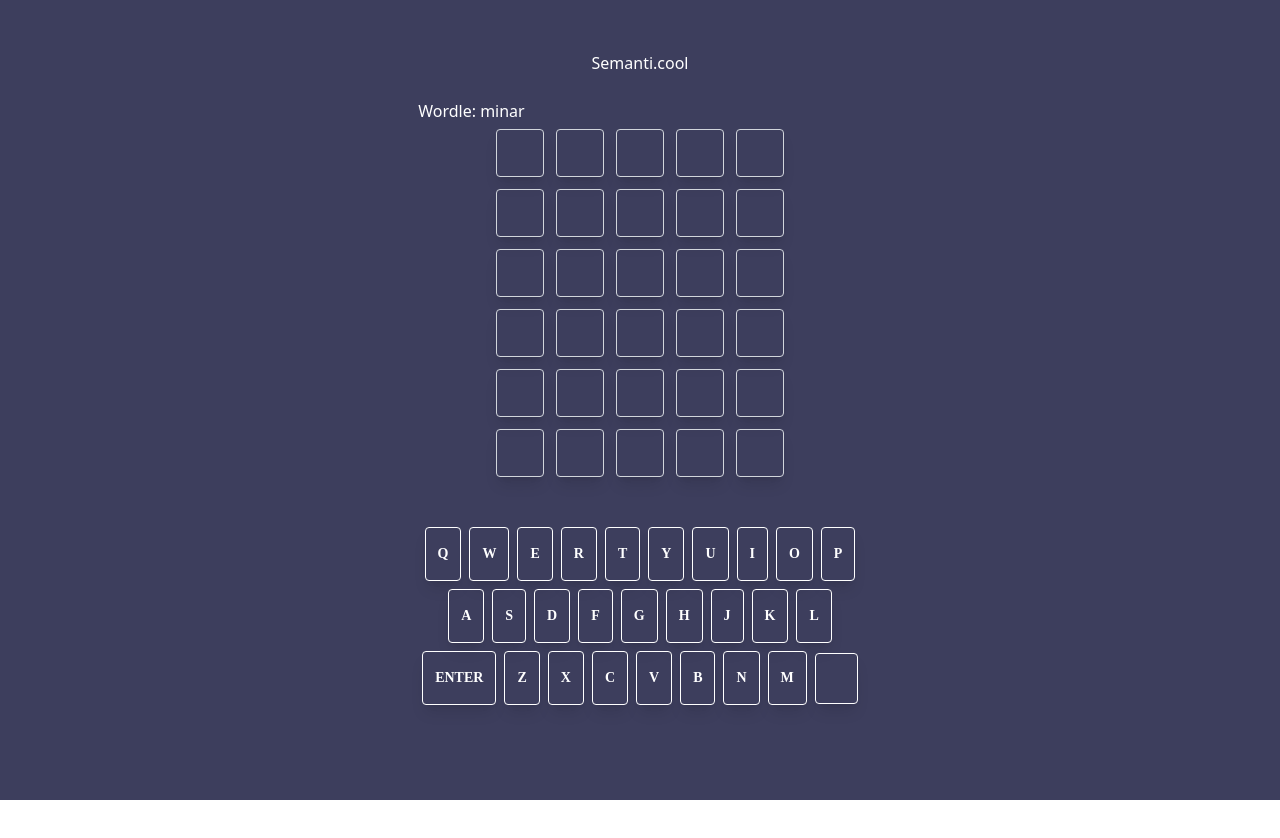
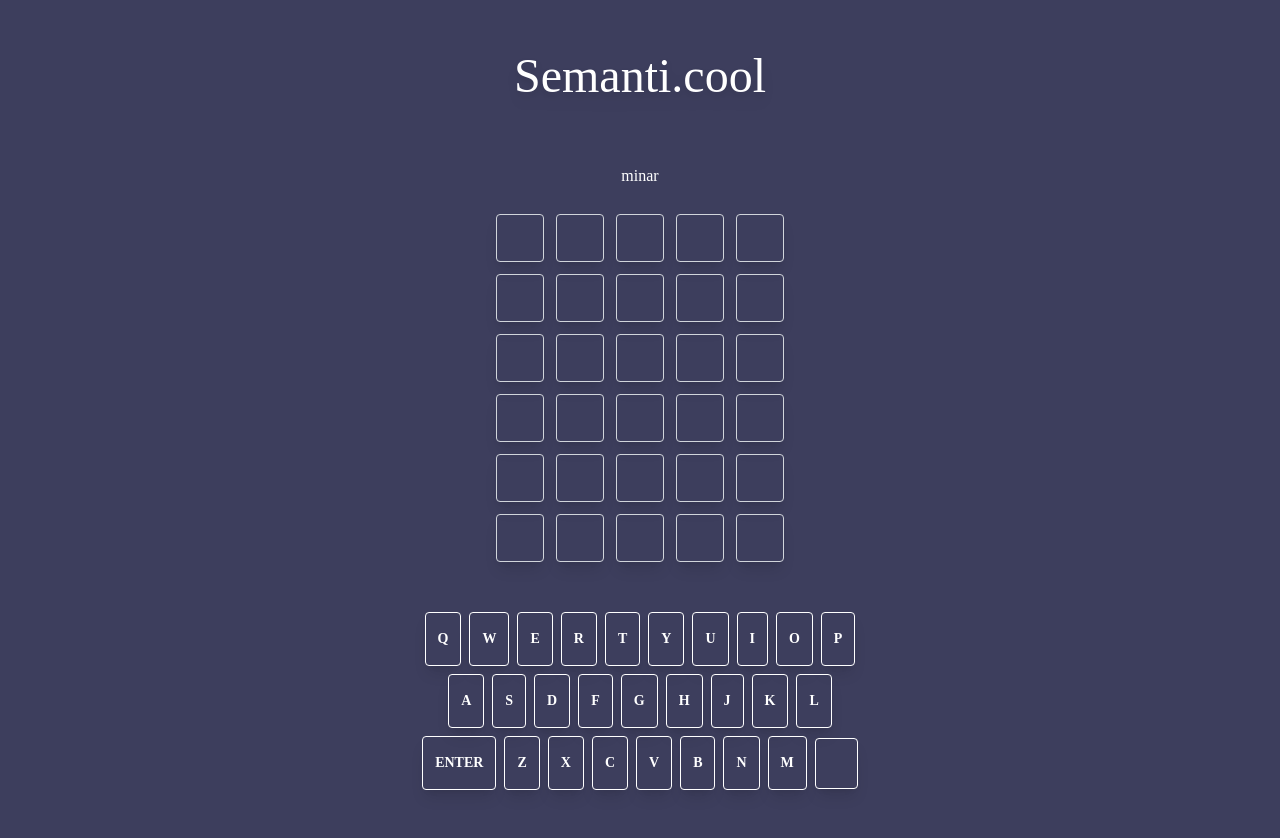
Before and after one commit to Anemaygi/semanti.cool, a React (Vite) app: page / in a window 1280 px wide. Shown: the top 838 px of the page. Before the commit the page ends 800 px from the top, so only its background shows below. Built offline with nearby package versions, Linux system fonts and the light colour scheme; some icons are missing; a web font is replaced by a local one.

Commit message:
style: page and title

```diff
--- a/src/App.tsx
+++ b/src/App.tsx
@@ -15,7 +15,7 @@ function App() {
   return (
     <div>
       <div className="w-full p-8 flex flex-col items-center justify-center bg-[#3d3e5d] min-h-screen text-white">
-        <p>Semanti.cool</p>
+        <h1 className="font-primary text-5xl m-5 drop-shadow-lg">Semanti.cool</h1>
         <br/>
         { solution && <Game solution={solution} />}
       </div>
--- a/src/components/Game.tsx
+++ b/src/components/Game.tsx
@@ -32,7 +32,7 @@ const Game: React.FC<WordleProps> = ({ solution }) => {
 
   return (
     <div>
-      Wordle: {solution}
+      <p className="text-center m-5 font-primary">{solution}</p>
       <Grid currentGuess={currentGuess} guesses={guesses} turn={turn} />
       <Keyboard letters={letters} onClickKey={clickKey}/>
     </div>
```
